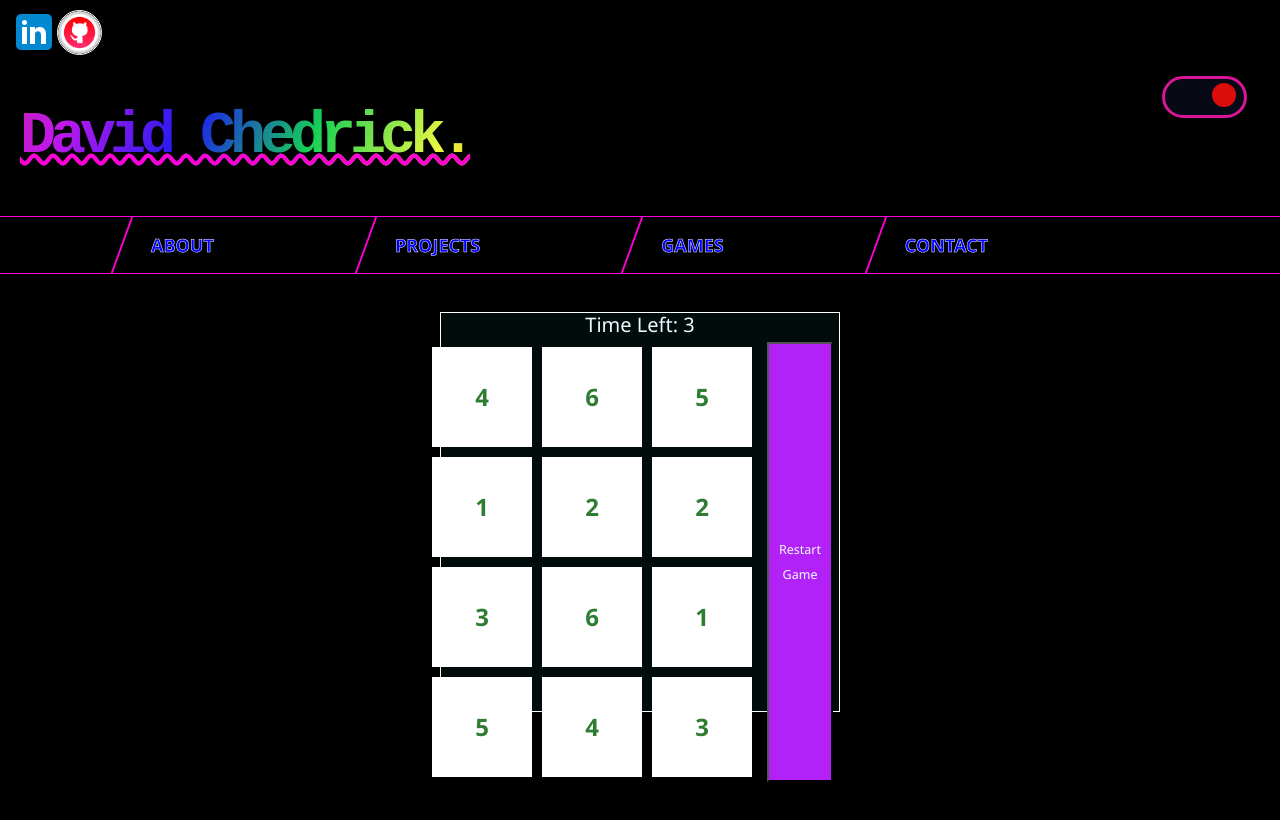
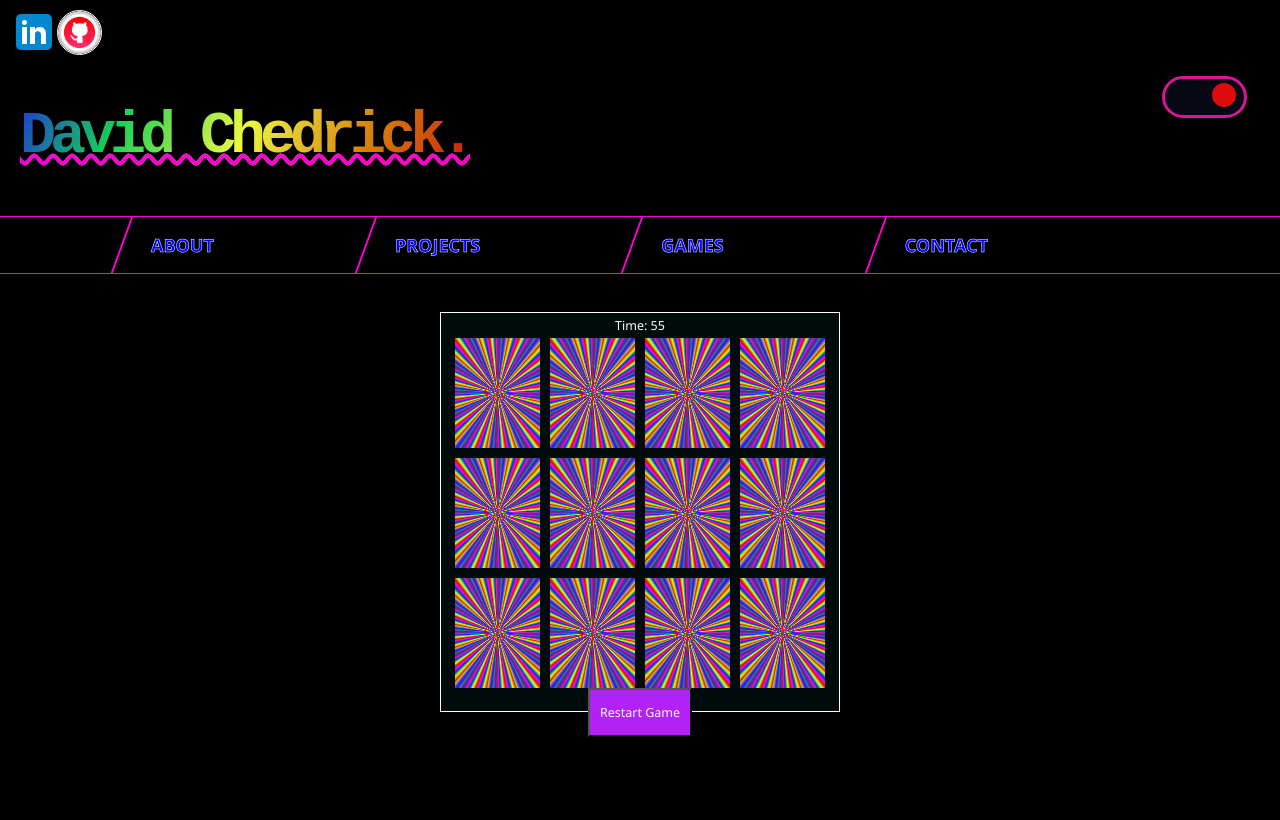
Before and after one commit to davidchedrick/davidchedrick, a React (Create React App) app: page /memory-game in a window 1280 px wide. Shown: the top 820 px of the page. Built offline with nearby package versions, Linux system fonts and the light colour scheme.

Commit message:
refactored Match logic

```diff
--- a/src/components/games/Games.js
+++ b/src/components/games/Games.js
@@ -11,12 +11,12 @@ function Games() {
 			img: connectGif,
 			link: "/connect-game",
 		},
-		// {
-		//     title: "Memory Game",
-		//     text: "Flip the cards to find a match....",
-		//     img:
-		//     link: "/memory-game"
-		// },
+		{
+			title: "Memory Game",
+			text: "Flip the cards to find a match....",
+			img: "",
+			link: "/memory-game",
+		},
 	];
 
 	return (
@@ -35,7 +35,7 @@ function Games() {
 						<Card.Title>{game.title}</Card.Title>
 						<Card.Text>{game.text}</Card.Text>
 						<Link
-							to={game.title}
+							to={game.link}
 							className={game.text}
 						>
 							<button>PLAY</button>
--- a/src/components/games/flip/Board.css
+++ /dev/null
@@ -1,6 +0,0 @@
-.Board {
-  display: flex;
-  flex-wrap: wrap;
-  width: 330px;
-  margin: 0 auto;
-}
--- a/src/components/games/flip/Card.css
+++ /dev/null
@@ -1,38 +0,0 @@
-
-.Card {
-  width: 100px;
-  height: 100px;
-  perspective: 600px;
-  margin: 5px;
-  display: inline-block;
-}
-
-.Card div {
-  width: 100%;
-  height: 100%;
-  position: absolute;
-  backface-visibility: hidden;
-  transition: transform 0.6s;
-}
-
-.front {
-  background-color: #2e7d32;
-}
-
-.back {
-  background-color: #fff;
-  display: flex;
-  justify-content: center;
-  align-items: center;
-  font-size: 24px;
-  font-weight: bold;
-  color: #2e7d32;
-}
-
-.flipped .front {
-  transform: rotateY(180deg);
-}
-
-.flipped .back {
-  transform: rotateY(0);
-}
--- a/src/components/games/flip/Card.js
+++ b/src/components/games/flip/Card.js
@@ -1,36 +1,10 @@
-// import "./memoryGame.css";
-
-// function Card({ card, index, handleCardClick, showCards }) {
-// 	let showCard;
-
-// 	return (
-// 		<div
-// 			onClick={() => handleCardClick(card, index)}
-// 			className={`flip-card ${card} hidden`}
-// 		></div>
-// 	);
-// }
-
-// export default Card;
-
-function Card({ card, onFlip }) {
-	const handleClick = () => {
-		if (!card.isFlipped && !card.isMatched) {
-			onFlip(card);
-		}
-	};
-
+const Card = ({ color, isFlipped, handleClick }) => {
 	return (
 		<div
-			className={`Card ${
-				card.isFlipped || card.isMatched ? "flipped" : ""
-			}`}
+			className={`flip-card ${isFlipped ? color : "hidden"}`}
 			onClick={handleClick}
-		>
-			<div className="front" />
-			<div className="back">{card.value}</div>
-		</div>
+		/>
 	);
-}
+};
 
 export default Card;
--- a/src/components/games/flip/MemoryGame.js
+++ b/src/components/games/flip/MemoryGame.js
@@ -1,62 +1,84 @@
 import { useEffect, useState } from "react";
-
+import Card from "./Card";
 import "./memoryGame.css";
-import Board from "./Board";
+import Timer from "./Timer";
 
 function MemoryGame() {
-	const [gameID, setGameID] = useState(0);
-	// const [selectedCards, setSelectedCards] = useState([]);
-	// const [showCards, setShowCards] = useState([]);
-	const [timeLeft, setTimeLeft] = useState(3);
+	const timerCount = 60;
+	const [cards, setCards] = useState([]);
+	const [selectedCards, setSelectedCards] = useState([]);
+	const [matchedCards, setMatchedCards] = useState([]);
+	const [seconds, setSeconds] = useState(timerCount);
+	const [isWinner, setIsWinner] = useState(false);
+	const [isTimeOver, setIsTimeOver] = useState(false);
 
-	// const cards = ["red", "orange", "yellow", "green", "blue", "purple"];
-	// const set = [...cards, ...cards];
+	const cardSet = ["red", "orange", "yellow", "green", "blue", "purple"];
+	const doubledCards = [...cardSet, ...cardSet];
 
-	// useEffect(() => {
-	// 	startGame();
-	// }, []);
+	useEffect(() => {
+		restartGame();
+	}, []);
 
-	// function startGame() {}
+	const handleCardClick = index => {
+		if (selectedCards.length === 0) {
+			setSelectedCards([index]);
+		} else if (selectedCards.length === 1) {
+			setSelectedCards([...selectedCards, index]);
+			if (cards[index].color === cards[selectedCards[0]].color) {
+				setMatchedCards([...matchedCards, cards[index].color]);
+			}
+		} else {
+			setSelectedCards([index]);
+		}
+	};
 
 	const restartGame = () => {
-		setGameID(prevID => prevID + 1);
+		const shuffledCards = doubledCards
+			.map(card => ({ color: card, id: Math.random() }))
+			.sort(() => 0.5 - Math.random());
+		setCards(shuffledCards);
+		setSelectedCards([]);
+		setMatchedCards([]);
+		setIsTimeOver(false);
+		setSeconds(timerCount);
 	};
-
-	// function handleCardClick(card, index) {
-	// 	const isNotClickable =
-	// 		selectedCards.includes(index) ||
-	// 		selectedCards.length >= 2 ||
-	// 		showCards.includes(index);
-
-	// 	if (isNotClickable) return;
-
-	// 	setSelectedCards([...selectedCards, index]);
-
-	// 	setShowCards(selectedCards);
-	// }
 
 	return (
 		<div className="memory-container">
-			<div className="stats-container">
-				<h2>Time Left: {timeLeft}</h2>
+			<Timer
+				seconds={seconds}
+				setSeconds={setSeconds}
+				setIsTimeOver={setIsTimeOver}
+				restartGame={restartGame}
+			/>
+			{isWinner === true && (
+				<h1>
+					<div className="heart">❤️</div>
+					You WIN!!!
+					<div className="heart">❤️</div>
+				</h1>
+			)}
+			{isTimeOver === true && (
+				<h1>
+					<div className="heart">💔</div>
+					Time over...
+					<div className="heart">💔</div>
+				</h1>
+			)}
+			<div className="card-container">
+				{cards.map((card, index) => (
+					<Card
+						key={card.id}
+						color={card.color}
+						isFlipped={
+							selectedCards.includes(index) ||
+							matchedCards.includes(card.color)
+						}
+						handleClick={() => handleCardClick(index)}
+					/>
+				))}
 			</div>
-
-			<div className="card-container">
-				<Board key={gameID} />
-				<button onClick={restartGame}>Restart Game</button>
-
-				{/* {set.map((card, index) => {
-					return (
-						<Card
-							key={index}
-							card={card}
-							index={index}
-							handleCardClick={handleCardClick}
-							showCards={showCards}
-						/>
-					);
-				})} */}
-			</div>
+			<button onClick={restartGame}>Restart Game</button>
 		</div>
 	);
 }
--- /dev/null
+++ b/src/components/games/flip/Timer.js
@@ -0,0 +1,27 @@
+import React, { useState, useEffect } from "react";
+
+const Timer = ({ setIsTimeOver, restartGame, seconds, setSeconds }) => {
+	useEffect(() => {
+		let interval;
+
+		if (seconds > 0) {
+			interval = setInterval(() => {
+				setSeconds(seconds => seconds - 1);
+			}, 1000);
+		} else {
+			clearInterval(interval);
+		}
+
+		return () => clearInterval(interval);
+	}, [seconds]);
+
+	useEffect(() => {
+		if (seconds === 0) {
+			setIsTimeOver(true);
+		}
+	}, [seconds]);
+
+	return <div className="timer">Time: {seconds} </div>;
+};
+
+export default Timer;
--- a/src/components/games/flip/memoryGame.css
+++ b/src/components/games/flip/memoryGame.css
@@ -114,60 +114,9 @@ html {
 .hidden {
   background: repeating-conic-gradient(
     var(--rainbow)
-    90deg);
-
-    animation: gradient 8s  infinite;
+    30deg);
 }
 
-@keyframes gradient {
-  0% {
-    background: repeating-conic-gradient(
-      var(--rainbow)
-      90deg);
-	}
-  20% {
-    background: repeating-conic-gradient(
-      var(--rainbow)
-      25deg);
-	}
-	30% {
-    background: repeating-conic-gradient(
-      var(--rainbow)
-      50deg);
-	}
-	40% {
-    background: repeating-conic-gradient(
-      var(--rainbow)
-      60deg);
-	}
-  50% {
-    background: repeating-conic-gradient(
-      var(--rainbow)
-      90deg);
-	}
-  60% {
-    background: repeating-conic-gradient(
-      var(--rainbow)
-      120deg);
-	}
-	70% {
-    background: repeating-conic-gradient(
-      var(--rainbow)
-      180deg);
-	}
-	80% {
-    background: repeating-conic-gradient(
-      var(--rainbow)
-      250deg);
-	}
-	90% {
-    background: repeating-conic-gradient(
-      var(--rainbow)
-      360deg);
-	}
-	100% {
-    background: repeating-conic-gradient(
-      var(--rainbow)
-      30deg);
-	}
+.timer {
+  color: #fff;
 }
```
